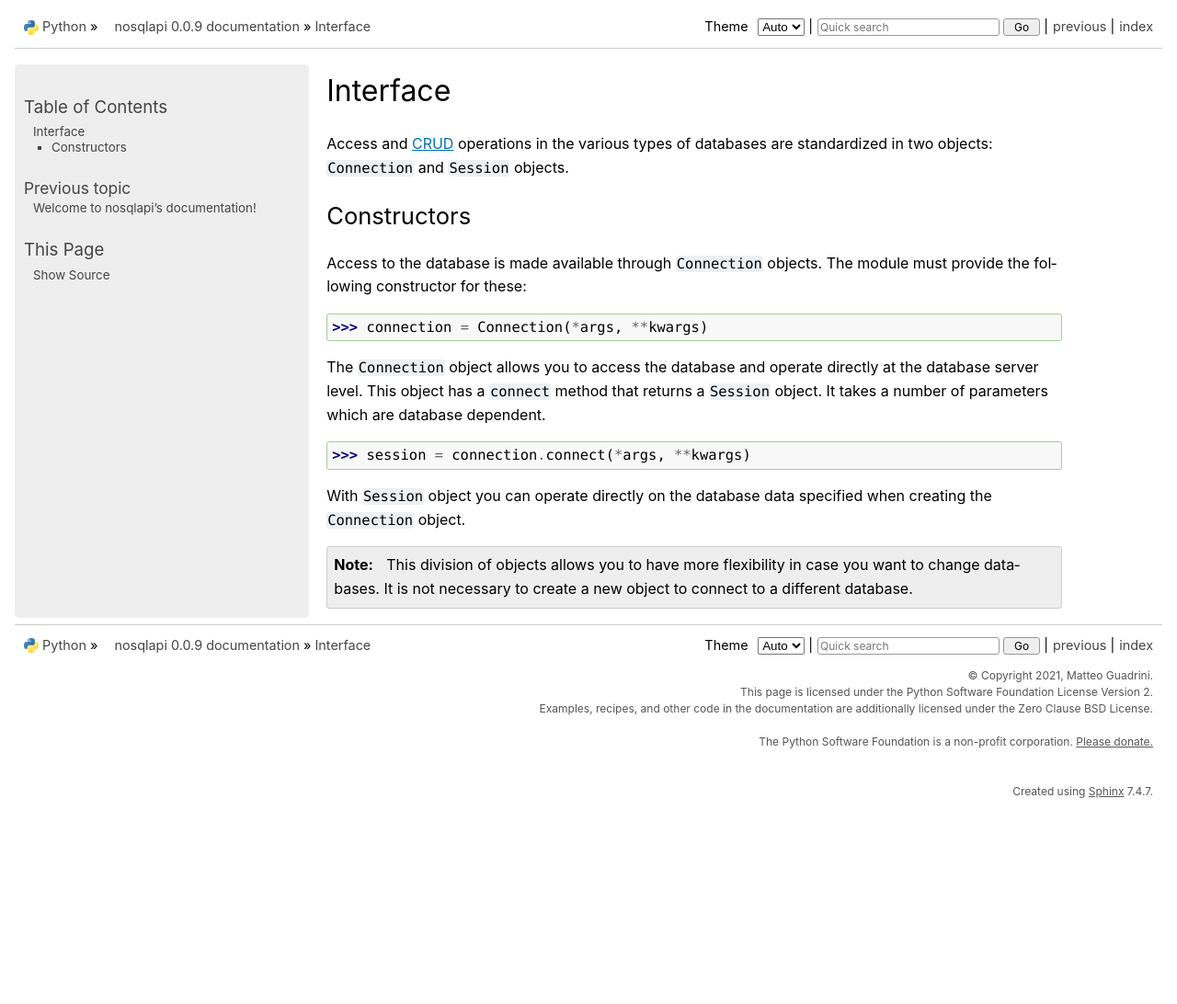
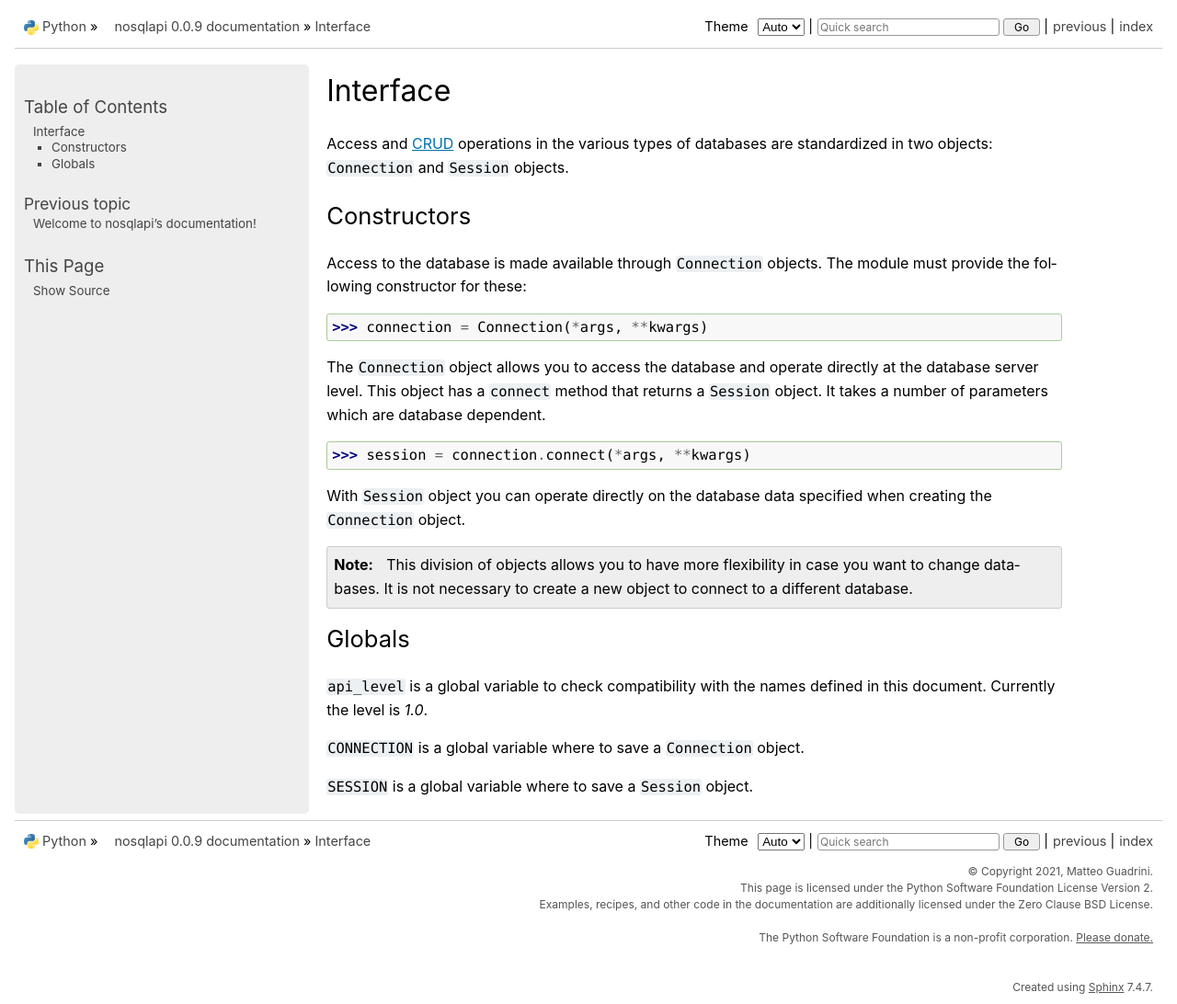
Before and after one commit to MatteoGuadrini/nosqlapi, a Sphinx documentation site: the page built from docs/source/interface.rst, in a window 1280 px wide and 1092 px high. Shown: the whole window at 92% size. Built offline with Sphinx 7.4.7, drawn with Linux system fonts in a browser that asks for light colours.

Commit message:
Added Globals section

```diff
--- a/docs/source/interface.rst
+++ b/docs/source/interface.rst
@@ -28,3 +28,12 @@ With ``Session`` object you can operate directly on the database data specified
 .. note::
     This division of objects allows you to have more flexibility in case you want to change databases.
     It is not necessary to create a new object to connect to a different database.
+
+Globals
+*******
+
+``api_level`` is a global variable to check compatibility with the names defined in this document. Currently the level is *1.0*.
+
+``CONNECTION`` is a global variable where to save a ``Connection`` object.
+
+``SESSION`` is a global variable where to save a ``Session`` object.
```
